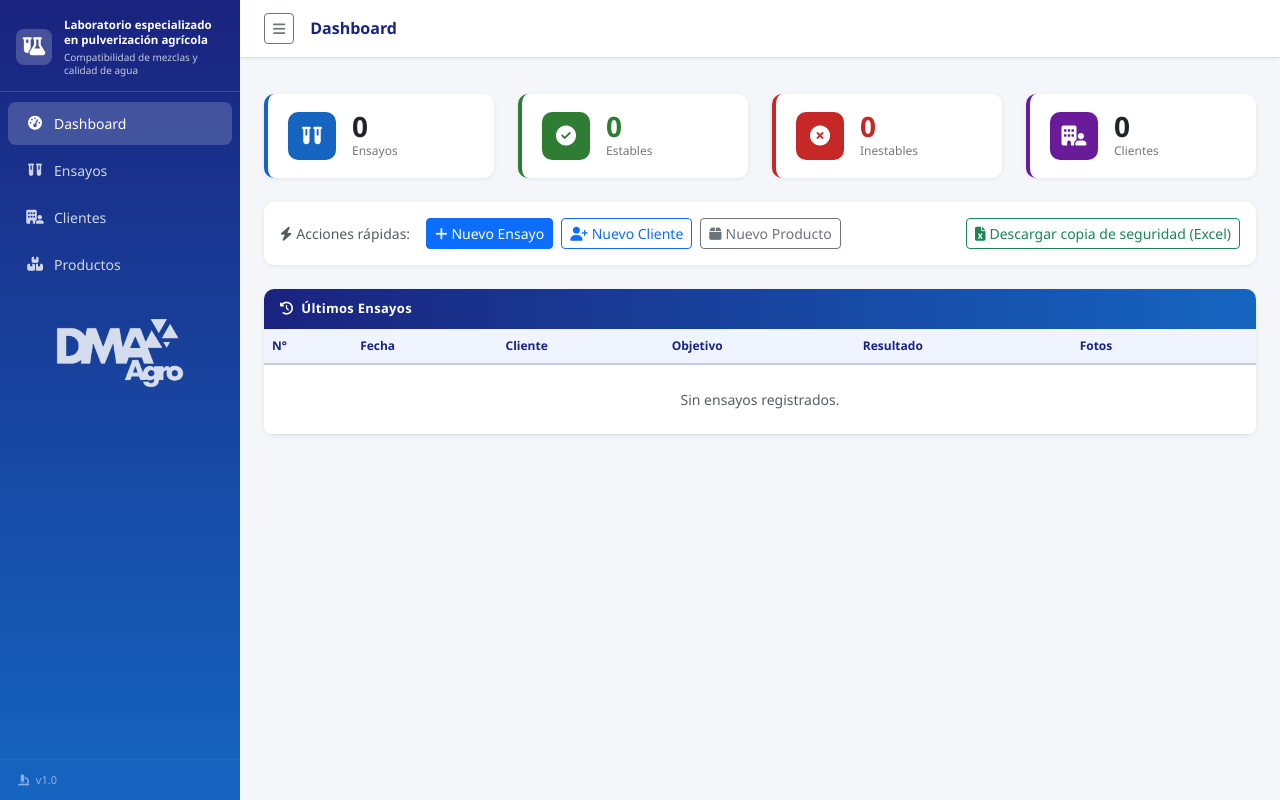
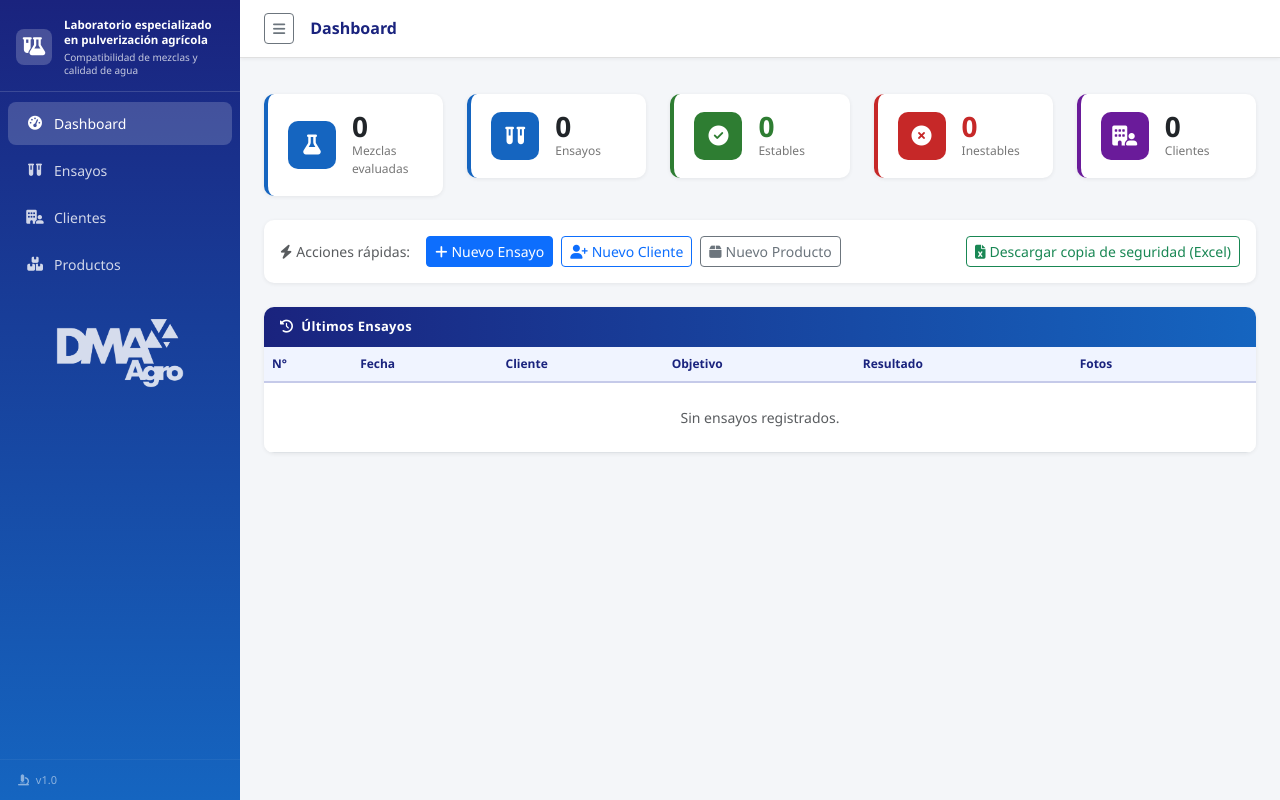
Before and after one commit to losvascosagro-afk/P1-Mezclas, a Flask app: page / in a window 1280 px wide. Run offline with Flask 3, Linux system fonts and the light colour scheme; data that the repository does not hold is empty; some libraries are stand-ins or nearby versions.

Commit message:
Dashboard: total de mezclas evaluadas (incluye las de los comparativos)
- Nueva tarjeta "Mezclas evaluadas": cada ensayo simple cuenta como una
  mezcla y cada comparativo suma todas las suyas.
- Estables / Inestables cuentan también las mezclas de los comparativos.

Co-Authored-By: Claude Opus 5.5 <noreply@anthropic.com>

```diff
--- a/app.py
+++ b/app.py
@@ -195,6 +195,14 @@ def admin_catalogo_senasa():
 # ──────────────────────────────────────────────────────────
 # DASHBOARD
 # ──────────────────────────────────────────────────────────
+def _contar_mezclas(db, cond='1=1'):
+    """Mezclas evaluadas que cumplen cond: ensayos simples + mezclas de los comparativos."""
+    simples = db.execute(f"SELECT COUNT(*) FROM ensayos WHERE COALESCE(tipo, '') <> 'comparativo' AND {cond}").fetchone()[0]
+    comparadas = db.execute(f"""SELECT COUNT(*) FROM mezclas_ensayo
+        WHERE id_ensayo IN (SELECT id_ensayo FROM ensayos WHERE tipo = 'comparativo') AND {cond}""").fetchone()[0]
+    return simples + comparadas
+
+
 @app.route('/')
 def dashboard():
     db = get_db()
@@ -202,10 +210,10 @@ def dashboard():
         'clientes': db.execute('SELECT COUNT(*) FROM clientes').fetchone()[0],
         'productos': db.execute('SELECT COUNT(*) FROM productos').fetchone()[0],
         'ensayos':   db.execute('SELECT COUNT(*) FROM ensayos').fetchone()[0],
-        'estables':  db.execute(
-            "SELECT COUNT(*) FROM ensayos WHERE LOWER(resultado_final) = 'estable'").fetchone()[0],
-        'inestables': db.execute(
-            "SELECT COUNT(*) FROM ensayos WHERE LOWER(resultado_final) = 'inestable'").fetchone()[0],
+        'estables':  _contar_mezclas(db, "LOWER(resultado_final) = 'estable'"),
+        'inestables': _contar_mezclas(db, "LOWER(resultado_final) = 'inestable'"),
+        # cada ensayo simple es una mezcla; un comparativo suma cada una de las suyas
+        'mezclas':   _contar_mezclas(db),
     }
     recientes = db.execute('''
         SELECT e.id_ensayo, e.fecha, e.resultado_final, e.objetivo,
--- a/templates/dashboard.html
+++ b/templates/dashboard.html
@@ -5,7 +5,16 @@
 {% block content %}
 <div class="row g-4 mb-4">
   <!-- Stats cards -->
-  <div class="col-6 col-lg-3">
+  <div class="col-12 col-xl">
+    <div class="stat-card border-blue">
+      <div class="stat-icon bg-blue"><i class="fa-solid fa-flask"></i></div>
+      <div class="stat-info">
+        <div class="stat-num">{{ '{:,}'.format(stats.mezclas).replace(',', '.') }}</div>
+        <div class="stat-label">Mezclas evaluadas</div>
+      </div>
+    </div>
+  </div>
+  <div class="col-6 col-md-3 col-xl">
     <div class="stat-card border-blue">
       <div class="stat-icon bg-blue"><i class="fa-solid fa-vials"></i></div>
       <div class="stat-info">
@@ -14,7 +23,7 @@
       </div>
     </div>
   </div>
-  <div class="col-6 col-lg-3">
+  <div class="col-6 col-md-3 col-xl">
     <div class="stat-card border-green">
       <div class="stat-icon bg-green"><i class="fa-solid fa-circle-check"></i></div>
       <div class="stat-info">
@@ -23,7 +32,7 @@
       </div>
     </div>
   </div>
-  <div class="col-6 col-lg-3">
+  <div class="col-6 col-md-3 col-xl">
     <div class="stat-card border-red">
       <div class="stat-icon bg-red"><i class="fa-solid fa-circle-xmark"></i></div>
       <div class="stat-info">
@@ -32,7 +41,7 @@
       </div>
     </div>
   </div>
-  <div class="col-6 col-lg-3">
+  <div class="col-6 col-md-3 col-xl">
     <div class="stat-card border-purple">
       <div class="stat-icon bg-purple"><i class="fa-solid fa-building-user"></i></div>
       <div class="stat-info">
```
